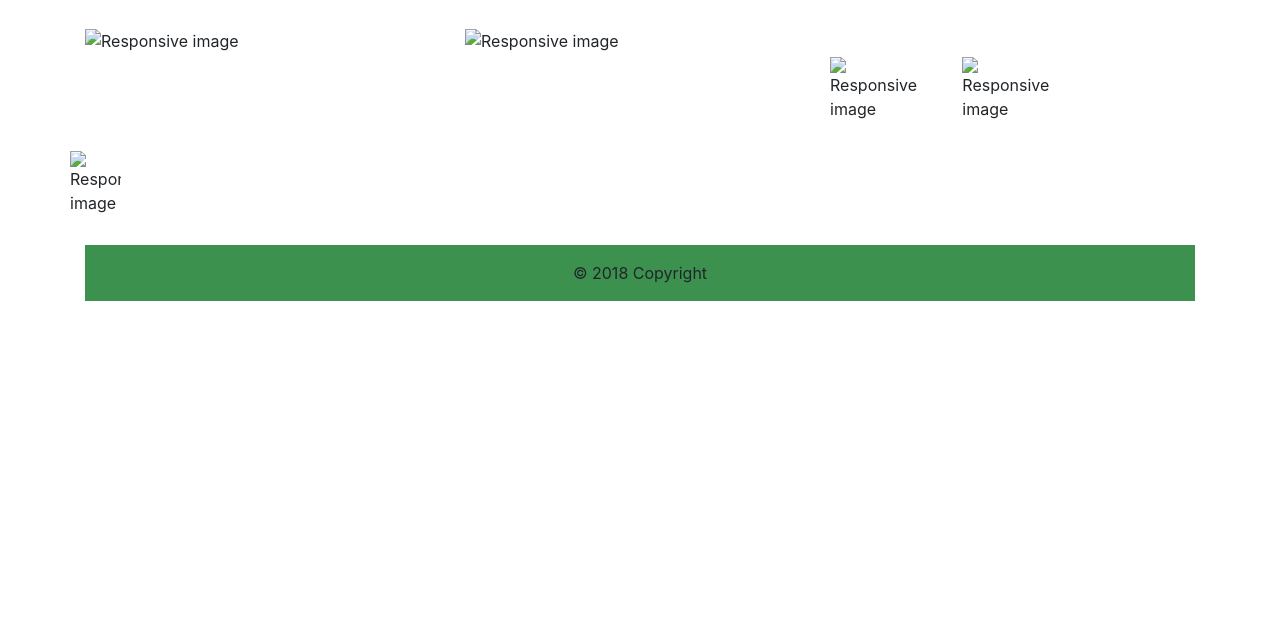
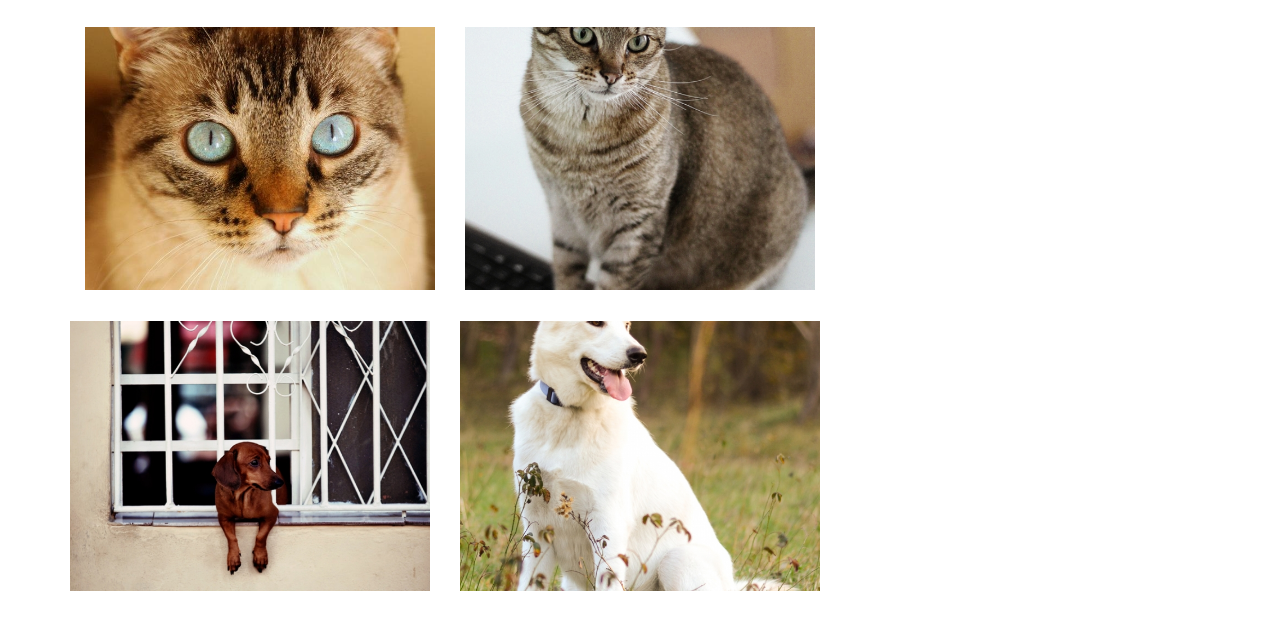
Before and after one commit to ayflee/Bootstrap-Portfolio, a plain HTML site: page portfolio.html in a window 1280 px wide. Shown: the part 169-787 px from the top of the page. Drawn offline with nearby package versions, Linux system fonts and the light colour scheme.

Commit message:
added images

```diff
--- a/portfolio.html
+++ b/portfolio.html
@@ -40,11 +40,11 @@
     <div class="container">
         <div class="row">
             <div class="col-md-4 col-sm-4 col-12">
-                <img src="../../Homework_1/Basic-Portfolio/assets/images/image1.jpg" class="img-fluid" alt="Responsive image">
+                <img src="images/image1.jpg" class="img-fluid" alt="Responsive image">
             </div>
 
             <div class="col-md-4 col-sm-4 col-12">
-                <img src="../../Homework_1/Basic-Portfolio/assets/images/image2.jpg" class="img-fluid" alt="Responsive image"
+                <img src="images/image2.jpg" class="img-fluid" alt="Responsive image"
             </div>
 
             <div class="col-md-4 col-sm-4 col-12" class="img-fluid" alt="Responsive image">
@@ -53,10 +53,10 @@
 
         <div class="row">
             <div class="col-md-4 col-sm-4 col-12">
-                <img src="../../Homework_1/Basic-Portfolio/assets/images/image3.jpg" class="img-fluid" alt="Responsive image">
+                <img src="images/image3.jpg" class="img-fluid" alt="Responsive image">
             </div>
             <div class="col-md-4 col-sm-4 col-12">
-                <img src="../../Homework_1/Basic-Portfolio/assets/images/image4.jpg" class="img-fluid" alt="Responsive image">
+                <img src="images/image4.jpg" class="img-fluid" alt="Responsive image">
             </div>
             <div class="col-md-4 col-sm-4 col-12" class="img-fluid" alt="Responsive image">
             </div>
@@ -65,7 +65,7 @@
 
         <div class="row">
             <div class="col-md-4 col-sm-4 col-12">
-                <img src="../../Homework_1/Basic-Portfolio/assets/images/image5.jpg" class="img-fluid" alt="Responsive image">
+                <img src="images/image5.jpg" class="img-fluid" alt="Responsive image">
             </div>
             <div class="col-md-4 col-sm-4 col-12" class="img-fluid" alt="Responsive image">
             </div>
```
Also changed, not shown: index.html (+1 -1 lines), images/image1.jpg (added), images/image2.jpg (added), images/image3.jpg (added), images/image4.jpg (added), images/image5.jpg (added), images/profilepic.jpeg (added).
